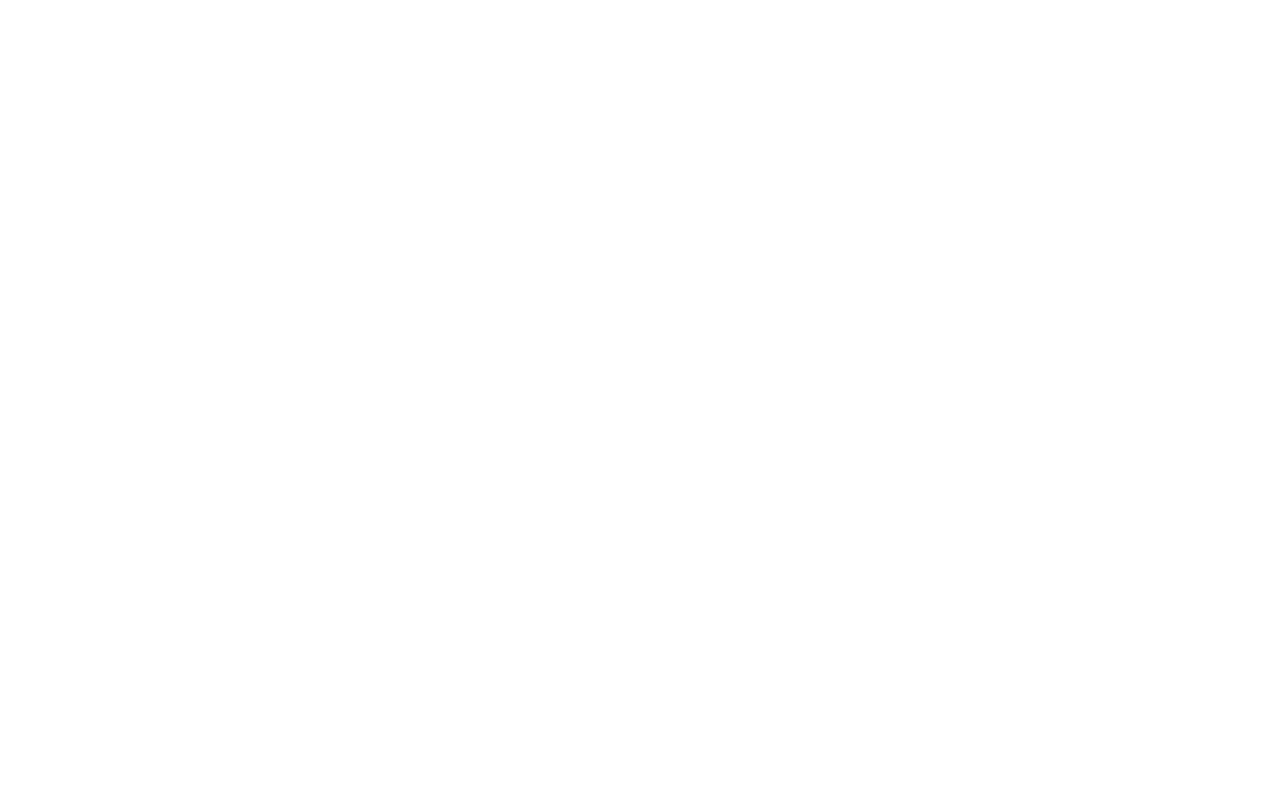
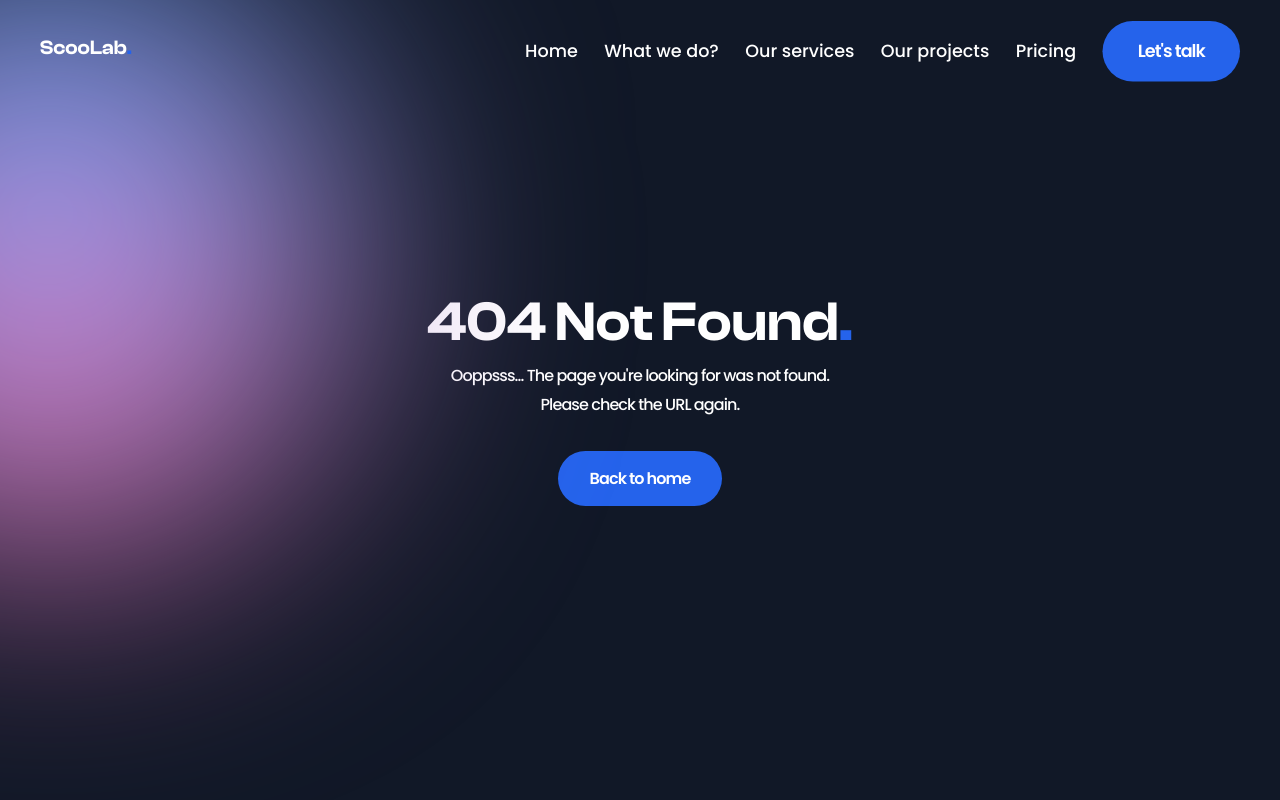
Before and after one commit to fajarfadillahh/scoolab-digital-agency-react-tailwind, a React (Vite) app: page /about-us in a window 1280 px wide. Before the commit this address had no page. Shown: the top 800 px of the page. Built offline with nearby package versions, Linux system fonts and the light colour scheme.

Commit message:
create: NotFound Page / 404 page

```diff
--- a/src/App.jsx
+++ b/src/App.jsx
@@ -3,6 +3,7 @@
 
 // import pages
 import Home from "./pages/Home";
+import NotFound from "./pages/NotFound";
 
 const App = () => {
   return (
@@ -10,6 +11,7 @@
       <Router>
         <Routes>
           <Route exact path="/" element={<Home />} />
+          <Route path="*" element={<NotFound />} />
         </Routes>
       </Router>
     </>
--- a/src/components/Experienced.jsx
+++ b/src/components/Experienced.jsx
@@ -15,7 +15,7 @@
   return (
     <div className="section relative">
       {/* gradient */}
-      <div className="absolute top-[500px] -left-[250px] h-[400px] w-[400px] rounded-full bg-gradient-to-r from-pink-600 to-yellow-200 blur-[130px] 2xl:top-[100px] 2xl:-left-[350px] 2xl:h-[600px] 2xl:w-[600px]" />
+      <div className="absolute top-[500px] -left-[250px] h-[400px] w-[400px] rounded-full bg-gradient-to-t from-pink-600 to-yellow-200 blur-[130px] 2xl:top-[100px] 2xl:-left-[350px] 2xl:h-[600px] 2xl:w-[600px]" />
 
       <div className="container relative grid gap-12 sm:mx-auto sm:max-w-2xl lg:max-w-3xl 2xl:max-w-6xl">
         {/* experience data */}
--- a/src/components/Portfolio.jsx
+++ b/src/components/Portfolio.jsx
@@ -15,7 +15,7 @@
   return (
     <section className="section relative">
       {/* gradient */}
-      <div className="absolute top-[500px] -right-[250px] h-[400px] w-[400px] rounded-full bg-gradient-to-r from-yellow-300 to-green-300 blur-[130px] 2xl:top-[100px] 2xl:-right-[350px] 2xl:h-[600px] 2xl:w-[600px]" />
+      <div className="absolute top-[500px] -right-[250px] h-[400px] w-[400px] rounded-full bg-gradient-to-t from-yellow-300 to-green-300 blur-[130px] 2xl:top-[100px] 2xl:-right-[350px] 2xl:h-[600px] 2xl:w-[600px]" />
 
       <div className="container relative grid gap-12 2xl:max-w-6xl">
         {/* portfolio data */}
--- a/src/components/Subscribe.jsx
+++ b/src/components/Subscribe.jsx
@@ -7,7 +7,7 @@
   return (
     <section className="section relative">
       {/* gradient */}
-      <div className="absolute top-[200px] -right-[250px] h-[400px] w-[400px] rounded-full bg-gradient-to-r from-pink-400 to-yellow-400 blur-[130px]" />
+      <div className="absolute top-[200px] -right-[250px] h-[400px] w-[400px] rounded-full bg-gradient-to-t from-pink-400 to-yellow-400 blur-[130px]" />
 
       <div className="container relative grid gap-8 xs:max-w-md sm:max-w-lg">
         {/* subscribe data */}
--- /dev/null
+++ b/src/pages/NotFound.jsx
@@ -0,0 +1,22 @@
+import React from "react";
+
+// import components
+import Header from "../components/Header";
+import Footer from "../components/Footer";
+
+// import part
+import NotFoundMessage from "../parts/NotFoundPage/NotFoundMessage";
+
+const NotFound = () => {
+  return (
+    <>
+      <div className="-z-50 mx-auto max-w-[1440px] overflow-hidden bg-gray-900">
+        <Header />
+        <NotFoundMessage />
+        <Footer />
+      </div>
+    </>
+  );
+};
+
+export default NotFound;
--- a/src/parts/HomePage/Hero.jsx
+++ b/src/parts/HomePage/Hero.jsx
@@ -9,7 +9,7 @@
   return (
     <section className="section relative pt-32 lg:pt-40">
       {/* gradient */}
-      <div className="absolute -top-[100px] -left-[250px] h-[500px] w-[500px] rounded-full bg-gradient-to-r from-pink-600 to-yellow-200 blur-[130px] 2xl:-top-[50px] 2xl:h-[600px] 2xl:w-[600px]" />
+      <div className="absolute -top-[100px] -left-[250px] h-[500px] w-[500px] rounded-full bg-gradient-to-t from-pink-600 to-yellow-200 blur-[130px] 2xl:-top-[50px] 2xl:h-[600px] 2xl:w-[600px]" />
       <div className="absolute -bottom-[80px] -right-[250px] h-[400px] w-[400px] rounded-full bg-gradient-to-t from-pink-600 to-green-400 blur-[130px] 2xl:-bottom-[30px] 2xl:h-[600px] 2xl:w-[600px]" />
 
       <div className="container relative grid gap-12 sm:mx-auto sm:max-w-2xl lg:max-w-4xl 2xl:max-w-6xl">
--- a/src/parts/HomePage/Team.jsx
+++ b/src/parts/HomePage/Team.jsx
@@ -13,7 +13,7 @@
   return (
     <section className="section relative">
       {/* gradient */}
-      <div className="absolute top-[500px] -left-[250px] h-[400px] w-[400px] rounded-full bg-gradient-to-r from-purple-500 to-blue-300 blur-[130px] 2xl:top-[100px] 2xl:-left-[350px] 2xl:h-[600px] 2xl:w-[600px]" />
+      <div className="absolute top-[500px] -left-[250px] h-[400px] w-[400px] rounded-full bg-gradient-to-t from-purple-500 to-blue-300 blur-[130px] 2xl:top-[100px] 2xl:-left-[350px] 2xl:h-[600px] 2xl:w-[600px]" />
 
       <div className="container relative grid gap-12 2xl:max-w-6xl">
         {/* team data */}
--- /dev/null
+++ b/src/parts/NotFoundPage/NotFoundMessage.jsx
@@ -0,0 +1,26 @@
+import React from "react";
+import { Link } from "react-router-dom";
+
+const NotFoundMessage = () => {
+  return (
+    <section className="relative flex h-screen items-center justify-center">
+      {/* gradient */}
+      <div className="absolute -top-[100px] -left-[250px] h-[500px] w-[500px] rounded-full bg-gradient-to-t from-pink-400 to-blue-400 blur-[130px] 2xl:-top-[50px] 2xl:h-[600px] 2xl:w-[600px]" />
+
+      <div className="container w-max text-center">
+        <h1 className="section-title">
+          404 Not Found<span className="text-blue-600">.</span>
+        </h1>
+        <p className="section-text mx-auto max-w-sm pb-8">
+          Ooppsss... The page you're looking for was not found. Please check the
+          URL again.
+        </p>
+        <Link to="/" className="btn btn-fill">
+          Back to home
+        </Link>
+      </div>
+    </section>
+  );
+};
+
+export default NotFoundMessage;
```
